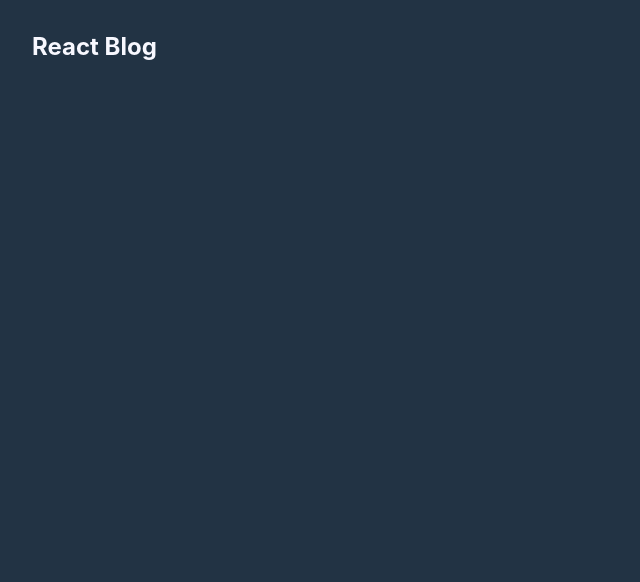
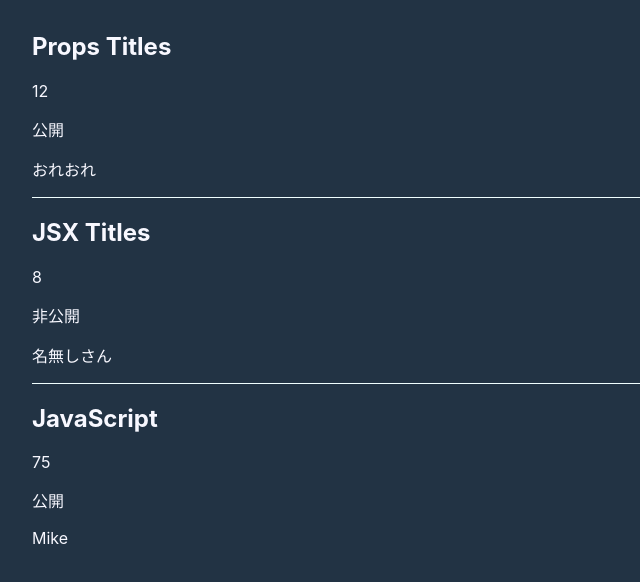
Before and after one commit to BoxPistols/chat-bot_react-firebase_200604, a React (Create React App) app: page / in a window 1280 px wide. Shown: the top 582 px of the page, without its empty margins (0-640 px from the left). Built offline with nearby package versions, Linux system fonts and the light colour scheme.

Commit message:
[Props] props val on  parent -> child

```diff
--- a/src/Article.jsx
+++ b/src/Article.jsx
@@ -1,12 +1,22 @@
 import React from "react"
-
-// functional component
 const Article = (props) => {
+  let PublishState = ""
+  if (props.isPublished) {
+    PublishState = "公開"
+  } else {
+    PublishState = "非公開"
+  }
+  /*
+    functional component
+    子コンポネント<-親の値から受け取る
+  */
   return (
     <div className="article__lay">
-      <h2>React Blog</h2>
+      <h2>{props.title}</h2>
+      <p>{props.order}</p>
+      <p>{PublishState}</p>
+      <p>{props.name}</p>
     </div>
   )
 }
-
 export default Article
--- a/src/Blog.jsx
+++ b/src/Blog.jsx
@@ -1,18 +1,32 @@
 import React from "react"
 import Article from "./Article"
-
-// Class Component
+/*
+  Class Component
+  親コンポネント -> 子コンポネントに渡す=Article
+*/
 class Blog extends React.Component {
   constructor(props) {
     super(props)
   }
   render() {
+    const author = "おれおれ"
     return (
       <>
-        <Article />
+        <Article
+          title="Props Titles"
+          order={12}
+          isPublished={true}
+          name={author}
+        />
+        <Article
+          title="JSX Titles"
+          order={8}
+          isPublished={false}
+          name="名無しさん"
+        />
+        <Article title="JavaScript" order={75} isPublished={true} name="Mike" />
       </>
     )
   }
 }
-
 export default Blog
--- a/src/index.css
+++ b/src/index.css
@@ -11,3 +11,7 @@
 code {
   font-family: source-code-pro, Menlo, Monaco, Consolas, 'Courier New', monospace;
 }
+
+.article__lay+.article__lay {
+  border-top: 1px solid azure;
+}
```
